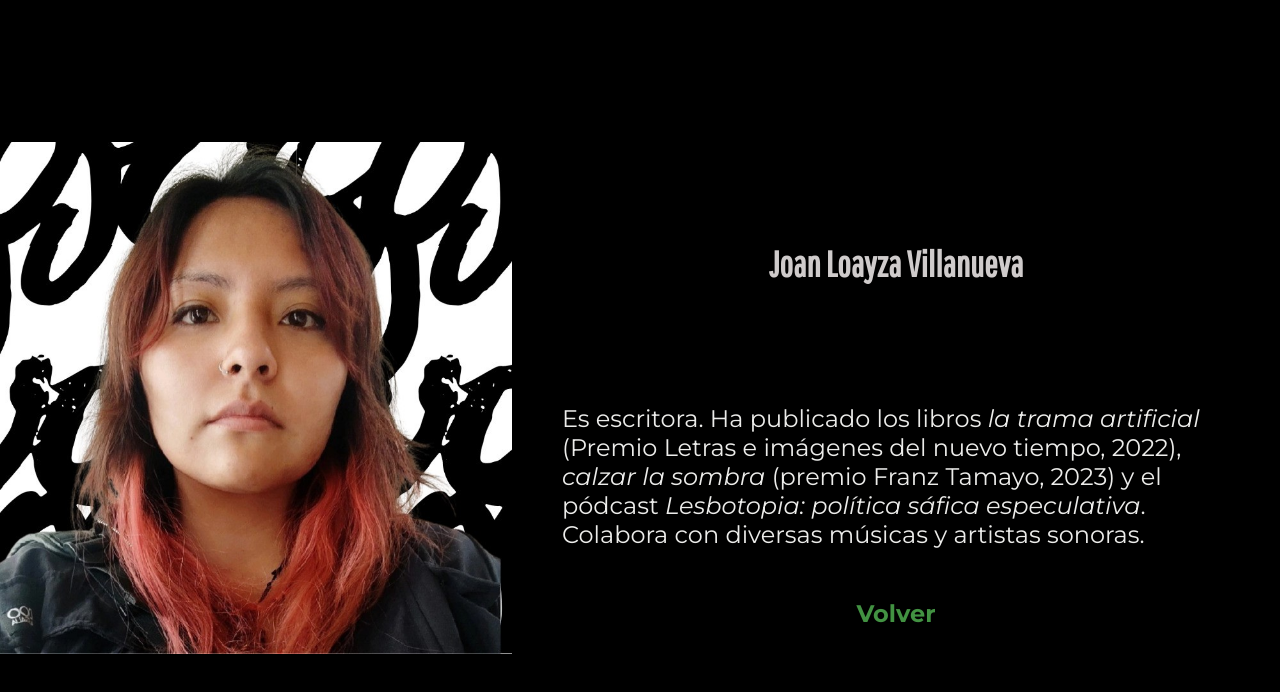
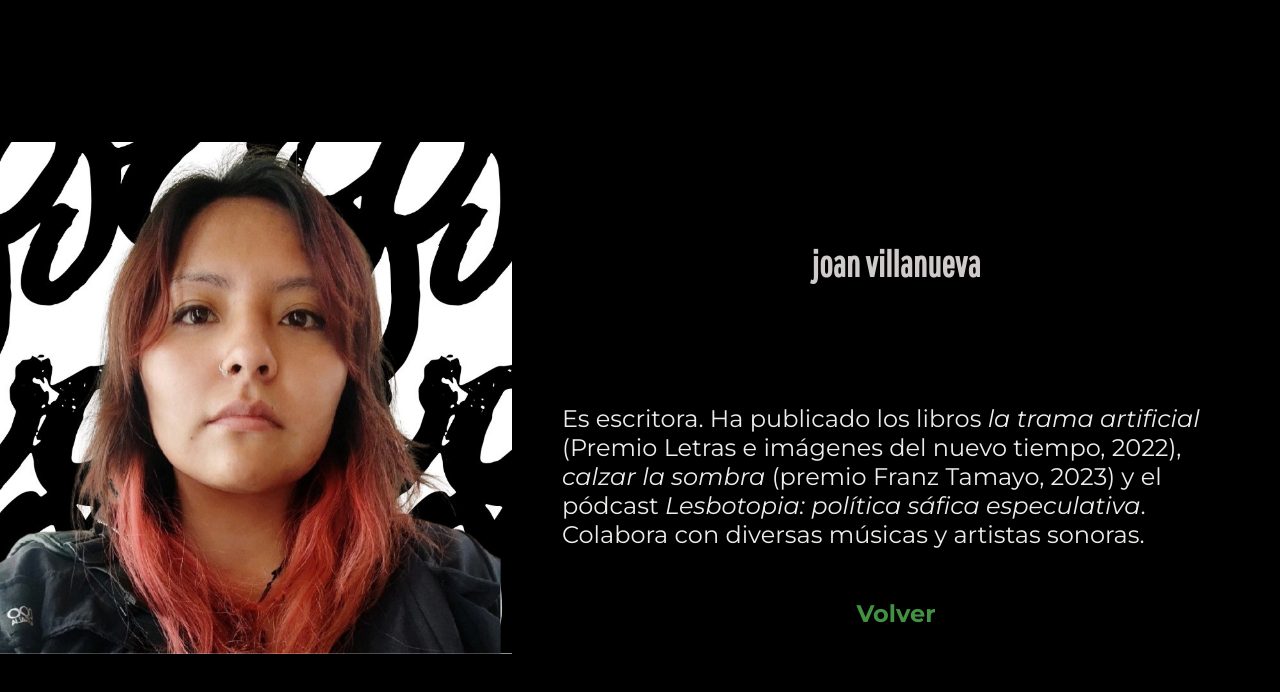
Before and after one commit to gutieCast/posthuman-poetry, a React (Vite) app: page /biography in a window 1280 px wide. Shown: the top 692 px of the page. Built offline with nearby package versions, Linux system fonts and the light colour scheme.

Commit message:
fix author's name

```diff
--- a/src/components/initial-scene/initial-scene.tsx
+++ b/src/components/initial-scene/initial-scene.tsx
@@ -49,11 +49,11 @@ const InitialScene: FC = () => {
         <Link className="biography-link" to={'/biography'} >
           <div className="credit">
             <div className="author-photo">
-              <img src={ photoAutor } alt="Joan Loayza Villanueva's photography" />
+              <img src={ photoAutor } alt="joan villanueva's photography" />
             </div>
             <div className="author-credit">
               <span>Por </span>
-              <span>Joan Loayza Vilanuena</span>
+              <span>joan vilanuena</span>
             </div>
           </div>
         </Link>
--- a/src/pages/biography-page.tsx
+++ b/src/pages/biography-page.tsx
@@ -10,12 +10,12 @@ const BiographyPage: FC = () => {
           <div className="biography-content">
             {/* Biography photo */}
             <div className="biography-photo">
-              <img src={ photoAutor } alt="Joan Loayza Villanueva's photography" />
+              <img src={ photoAutor } alt="joan villanueva's photography" />
             </div>
 
             {/* Biography content */}
             <div className="biography-text">
-              <h2>Joan Loayza Villanueva</h2>
+              <h2>joan villanueva</h2>
               <p>
                 Es escritora. Ha publicado los libros <span className="cursive">la trama artificial</span> (Premio Letras e imágenes del nuevo tiempo, 2022), <span className="cursive">calzar la sombra</span> (premio Franz Tamayo, 2023) y el pódcast <span className="cursive">Lesbotopia: política sáfica especulativa</span>. Colabora con diversas músicas y artistas sonoras.
               </p>
```
